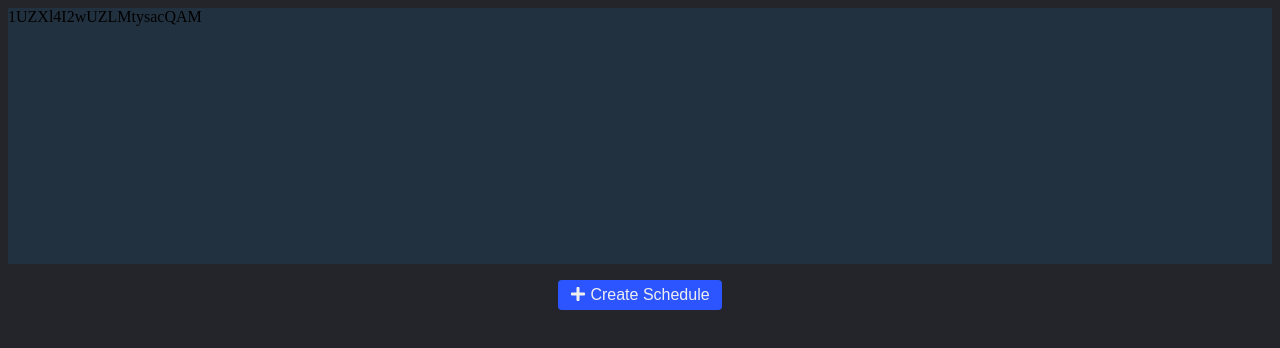
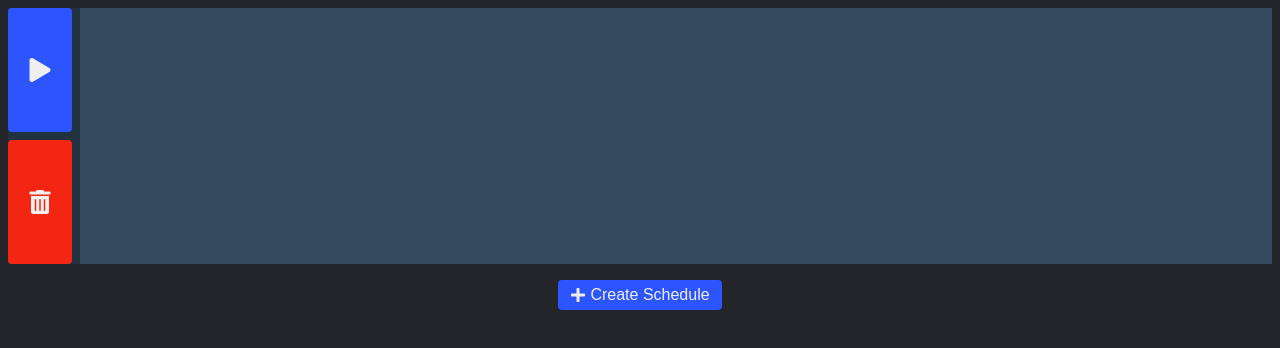
Before and after one commit to bigfoodK/volume-scheduler, a React (Vite) app in the folder ui/: page / in a window 1280 px wide. Both pictures are taken after a click on the button "Create Schedule". Shown: the top 348 px of the page. Built offline with nearby package versions, Linux system fonts and the light colour scheme.

Commit message:
Layout SchduleEditor

```diff
--- /dev/null
+++ b/ui/src/component/ScheduleEditorList/Graph.tsx
@@ -0,0 +1,24 @@
+import React, { useRef } from "react";
+import styled from "styled-components";
+import useResizeEffect from "~src/helper/useResizeEffect";
+
+export default function Graph() {
+  const canvasRef = useRef<HTMLCanvasElement>(null);
+
+  useResizeEffect(canvasRef, (entry, target) => {
+    const { width, height } = entry.contentRect;
+    if (target) {
+      target.width = width;
+      target.height = height;
+    }
+  });
+
+  return <Canvas ref={canvasRef} />;
+}
+
+const Canvas = styled.canvas`
+  grid-area: graph;
+  background: ${({ theme }) => theme.color.background.light};
+  width: 100%;
+  height: 100%;
+`;
--- a/ui/src/component/ScheduleEditorList/ScheduleEditor.tsx
+++ b/ui/src/component/ScheduleEditorList/ScheduleEditor.tsx
@@ -2,6 +2,10 @@ import React from "react";
 import { useRecoilState } from "recoil";
 import styled from "styled-components";
 import { ScheduleState } from "~src/state/ScheduleState";
+import { SecondaryButton } from "../common/button/SecondaryButton";
+import { PrimaryButton } from "../common/button/PrimaryButton";
+import Graph from "./Graph";
+import { FaPlay, FaTrashAlt } from "react-icons/fa";
 
 type Props = {
   id: string;
@@ -11,11 +15,38 @@ export default function ScheduleEditor(props: Props) {
   const [schedule, setSchedule] = useRecoilState(
     ScheduleState.schedule(props.id)
   );
-  return <Container>{schedule.id}</Container>;
+  return (
+    <Container>
+      <StartButton>
+        <FaPlay />
+      </StartButton>
+      <DeleteButton>
+        <FaTrashAlt />
+      </DeleteButton>
+      <Graph />
+    </Container>
+  );
 }
 
 const Container = styled.div`
+  position: relative;
+  display: grid;
   width: 100%;
   height: 16rem;
   background-color: ${({ theme }) => theme.color.background.main};
+  gap: 0.5rem;
+  grid-template:
+    "startButton graph" 1fr
+    "deleteButton graph" 1fr
+    / 4rem 1fr;
 `;
+
+const StartButton = styled(PrimaryButton)`
+  grid-area: startButton;
+  font-size: 1.5rem;
+`;
+
+const DeleteButton = styled(SecondaryButton)`
+  grid-area: deleteButton;
+  font-size: 1.5rem;
+`;
--- a/ui/src/component/common/button/ButtonBase.ts
+++ b/ui/src/component/common/button/ButtonBase.ts
@@ -7,6 +7,7 @@ export const ButtonBase = styled.button`
   border: 0px;
   text-align: center;
   justify-content: center;
+  align-items: center;
   padding: 0.375rem 0.75rem;
   border-radius: ${({ theme }) => theme.radius};
   gap: 0.25rem;
--- /dev/null
+++ b/ui/src/component/common/button/SecondaryButton.ts
@@ -0,0 +1,7 @@
+import styled from "styled-components";
+import { ButtonBase } from "./ButtonBase";
+
+export const SecondaryButton = styled(ButtonBase)`
+  background-color: ${({ theme }) => theme.color.secondary.main};
+  color: ${({ theme }) => theme.color.secondary.contrastText};
+`;
--- /dev/null
+++ b/ui/src/helper/useResizeEffect.ts
@@ -0,0 +1,20 @@
+import { RefObject, useEffect } from "react";
+
+export default function useResizeEffect<E extends HTMLElement>(
+  ref: RefObject<E>,
+  handler: (entry: ResizeObserverEntry, target: E | null) => void
+) {
+  useEffect(() => {
+    const resizeObserver = new ResizeObserver((entries) => {
+      const entry = entries[0];
+      if (!entry) {
+        return;
+      }
+      handler(entry, ref.current);
+    });
+    if (ref.current) {
+      resizeObserver.observe(ref.current);
+    }
+    return () => resizeObserver.disconnect();
+  }, [handler]);
+}
```
